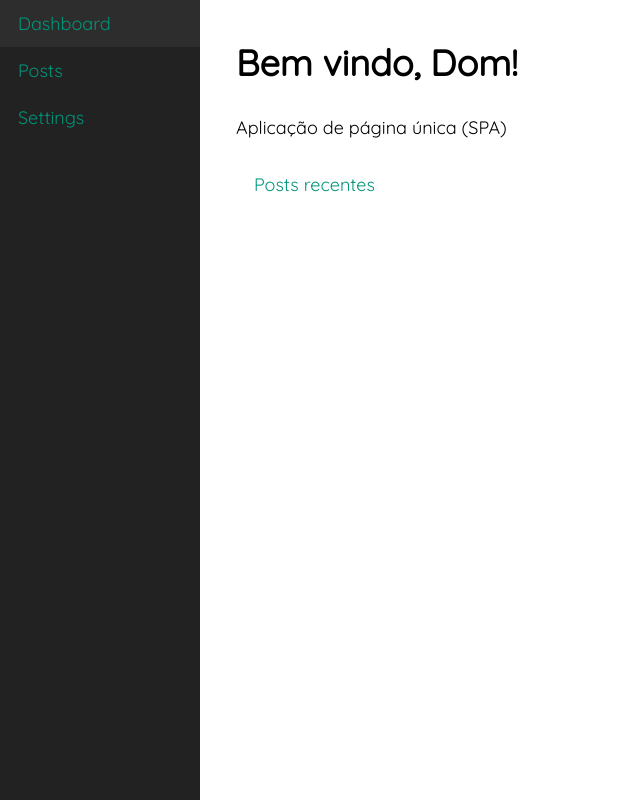
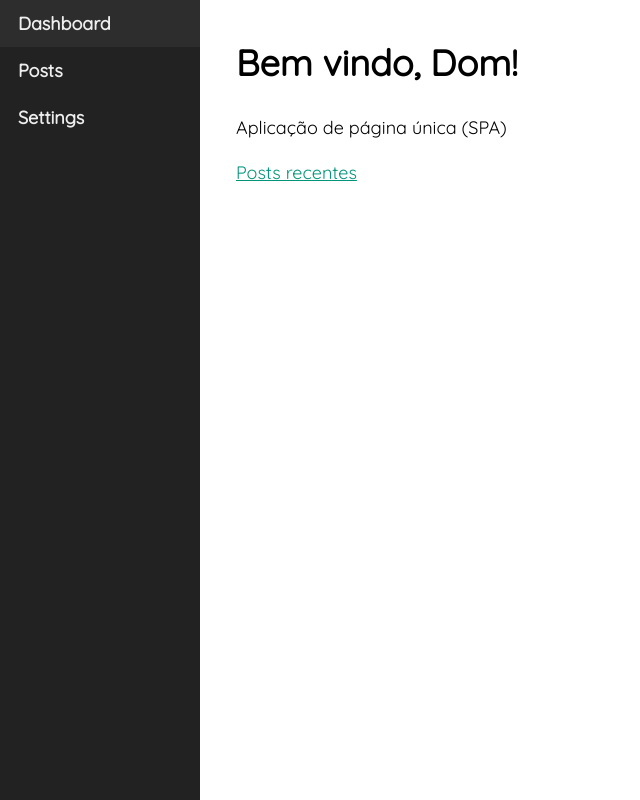
Before and after one commit to hudsonviana/single-page-application, a website with bundled scripts: page frontend/index.html in a window 1280 px wide. Shown: the whole page, without its empty margins (0-640 px from the left). Built offline with nearby package versions, Linux system fonts and the light colour scheme.

Commit message:
Aplicação single page app finalizada

```diff
--- a/frontend/static/css/index.css
+++ b/frontend/static/css/index.css
@@ -11,15 +11,15 @@ body {
   left: 0;
   width: var(--nav-width);
   height: 100vh;
-  background: #222;
+  background: #222222;
 }
 
 .nav__link {
   display: block;
   padding: 12px 18px;
   text-decoration: none;
-  columns: #eeeeee;
-  font-weight: 500;
+  color: #eeeeee;
+  font-weight: 600;
 }
 
 .nav__link:hover {
--- a/frontend/static/js/index.js
+++ b/frontend/static/js/index.js
@@ -1,6 +1,20 @@
 import Dashboard from './views/Dashboard.js';
 import Posts from './views/Posts.js';
 import Settings from './views/Settings.js';
+import PostView from './views/PostView.js';
+
+const pathToRegex = (path) => new RegExp('^' + path.replace(/\//g, '\\/').replace(/:\w+/g, '(.+)') + '$');
+
+const getParams = (match) => {
+  const values = match.result.slice(1);
+  const keys = Array.from(match.route.path.matchAll(/:(\w+)/g)).map((result) => result[1]);
+
+  return Object.fromEntries(
+    keys.map((key, i) => {
+      return [key, values[i]];
+    })
+  );
+};
 
 const navigateTo = (url) => {
   history.pushState(null, null, url);
@@ -11,26 +25,28 @@ const router = async () => {
   const routes = [
     { path: '/', view: Dashboard },
     { path: '/posts', view: Posts },
+    { path: '/posts/:id/:dcode', view: PostView },
     { path: '/settings', view: Settings },
   ];
 
   const potentialMatches = routes.map((route) => {
     return {
       route: route,
-      isMatch: location.pathname === route.path,
+      result: location.pathname.match(pathToRegex(route.path)),
+      // isMatch: location.pathname === route.path,
     };
   });
 
-  let match = potentialMatches.find((potentialMatch) => potentialMatch.isMatch);
+  let match = potentialMatches.find((potentialMatch) => potentialMatch.result !== null);
 
   if (!match) {
     match = {
       route: routes[0],
-      isMatch: true,
+      result: [location.pathname],
     };
   }
 
-  const view = new match.route.view();
+  const view = new match.route.view(getParams(match));
 
   document.querySelector('#app').innerHTML = await view.getHtml();
 
--- a/frontend/static/js/views/AbstractView.js
+++ b/frontend/static/js/views/AbstractView.js
@@ -1,5 +1,8 @@
 export default class {
-  constructor() {}
+  constructor(params) {
+    this.params = params;
+    // console.log(this.params);
+  }
 
   setTitle(title) {
     document.title = title;
--- a/frontend/static/js/views/Dashboard.js
+++ b/frontend/static/js/views/Dashboard.js
@@ -1,8 +1,8 @@
 import AbstractView from './AbstractView.js';
 
 export default class extends AbstractView {
-  constructor() {
-    super();
+  constructor(params) {
+    super(params);
     this.setTitle('Dashboard');
   }
 
@@ -11,7 +11,7 @@ export default class extends AbstractView {
       <h1>Bem vindo, Dom!</h1>
       <p>Aplicação de página única (SPA)</p>
       <p>
-        <a href="/posts" class="nav__link" data-link>Posts recentes</a>
+        <a href="/posts" data-link>Posts recentes</a>
       </p>
     `;
   }
--- /dev/null
+++ b/frontend/static/js/views/PostView.js
@@ -0,0 +1,19 @@
+import AbstractView from './AbstractView.js';
+
+export default class extends AbstractView {
+  constructor(params) {
+    super(params);
+    this.setTitle('Viewing Posts');
+  }
+
+  async getHtml() {
+    console.log(this.params);
+    console.log(this.params.id);
+    console.log(this.params.dcode);
+
+    return `
+      <h1>Post View</h1>
+      <p>Você está vendo o post.</p>
+    `;
+  }
+}
--- a/frontend/static/js/views/Posts.js
+++ b/frontend/static/js/views/Posts.js
@@ -1,8 +1,8 @@
 import AbstractView from './AbstractView.js';
 
 export default class extends AbstractView {
-  constructor() {
-    super();
+  constructor(params) {
+    super(params);
     this.setTitle('Posts');
   }
 
--- a/frontend/static/js/views/Settings.js
+++ b/frontend/static/js/views/Settings.js
@@ -1,15 +1,15 @@
 import AbstractView from './AbstractView.js';
 
 export default class extends AbstractView {
-  constructor() {
-    super();
+  constructor(params) {
+    super(params);
     this.setTitle('Settings');
   }
 
   async getHtml() {
     return `
       <h1>Settings</h1>
-      <p>Você está vendo as configurações</p>
+      <p>Gerencie suas configurações</p>
     `;
   }
 }
```
Also changed, not shown: 1 other file.
